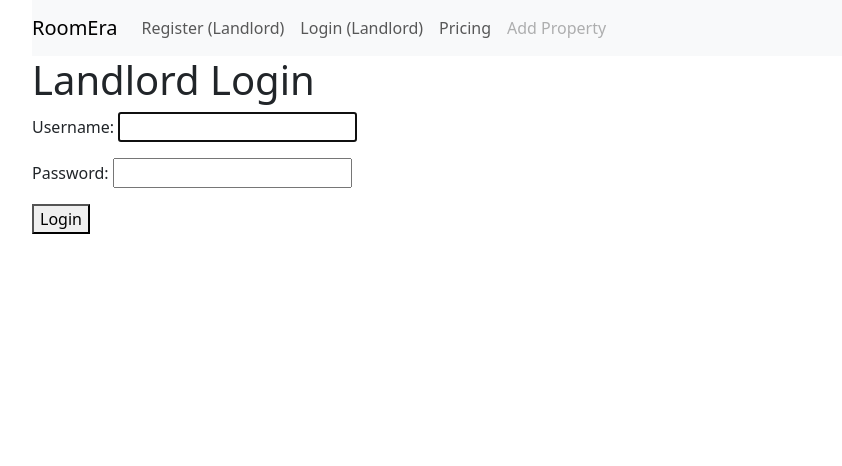
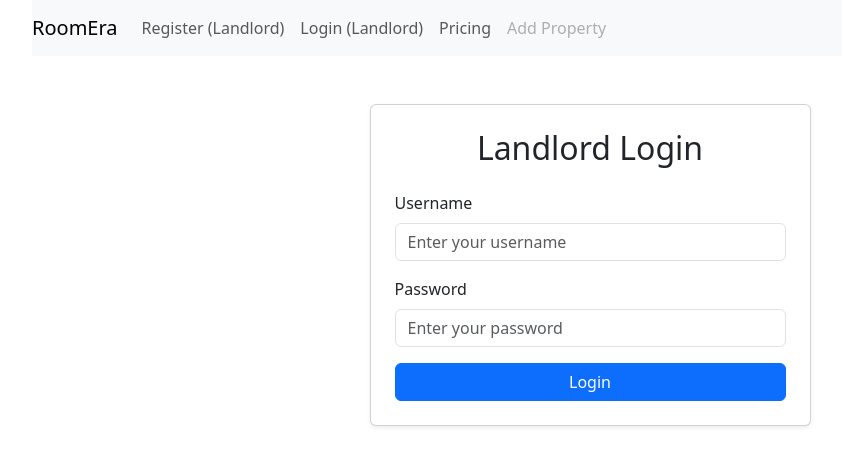
Before and after one commit to SampurnaC/roomera, a Django app: page /landlord/login/ in a window 1280 px wide. Shown: the top 466 px of the page, without its empty margins (50-892 px from the left). Run offline with Django 4.2, Linux system fonts and the light colour scheme.

Commit message:
style login form

```diff
--- a/landlord_account/forms.py
+++ b/landlord_account/forms.py
@@ -44,6 +44,15 @@ class LandlordSignUpForm(UserCreationForm):
         return user
 
 class LandlordSignInForm(AuthenticationForm):
+    username = forms.CharField(
+        widget=forms.TextInput(attrs={'class': 'form-control', 'placeholder': 'Enter your username'}),
+        label="Username"
+    )
+    password = forms.CharField(
+        widget=forms.PasswordInput(attrs={'class': 'form-control', 'placeholder': 'Enter your password'}),
+        label="Password"
+    )
+
     def confirm_login_allowed(self, user):
         if not user.is_landlord:
             raise forms.ValidationError(
--- a/landlord_account/templates/landlord_account/landlord_login.html
+++ b/landlord_account/templates/landlord_account/landlord_login.html
@@ -1,10 +1,28 @@
 {% extends 'landlord_account/main.html' %}
 
 {% block content %}
-<h1>Landlord Login</h1>
-<form method="post">
-    {% csrf_token %}
-    {{ form.as_p }}
-    <button type="submit">Login</button>
-</form>
+<div class="container mt-5">
+    <div class="row justify-content-center">
+        <div class="col-md-5"> <!-- Adjust width here -->
+            <div class="card p-4 shadow-sm">
+                <h2 class="mb-4 text-center">Landlord Login</h2>
+                <form method="post">
+                    {% csrf_token %}
+
+                    {% for field in form %}
+                        <div class="mb-3">
+                            <label class="form-label">{{ field.label }}</label>
+                            {{ field }}
+                            {% if field.errors %}
+                                <div class="text-danger">{{ field.errors }}</div>
+                            {% endif %}
+                        </div>
+                    {% endfor %}
+
+                    <button type="submit" class="btn btn-primary w-100">Login</button>
+                </form>
+            </div>
+        </div>
+    </div>
+</div>
 {% endblock %}
```
